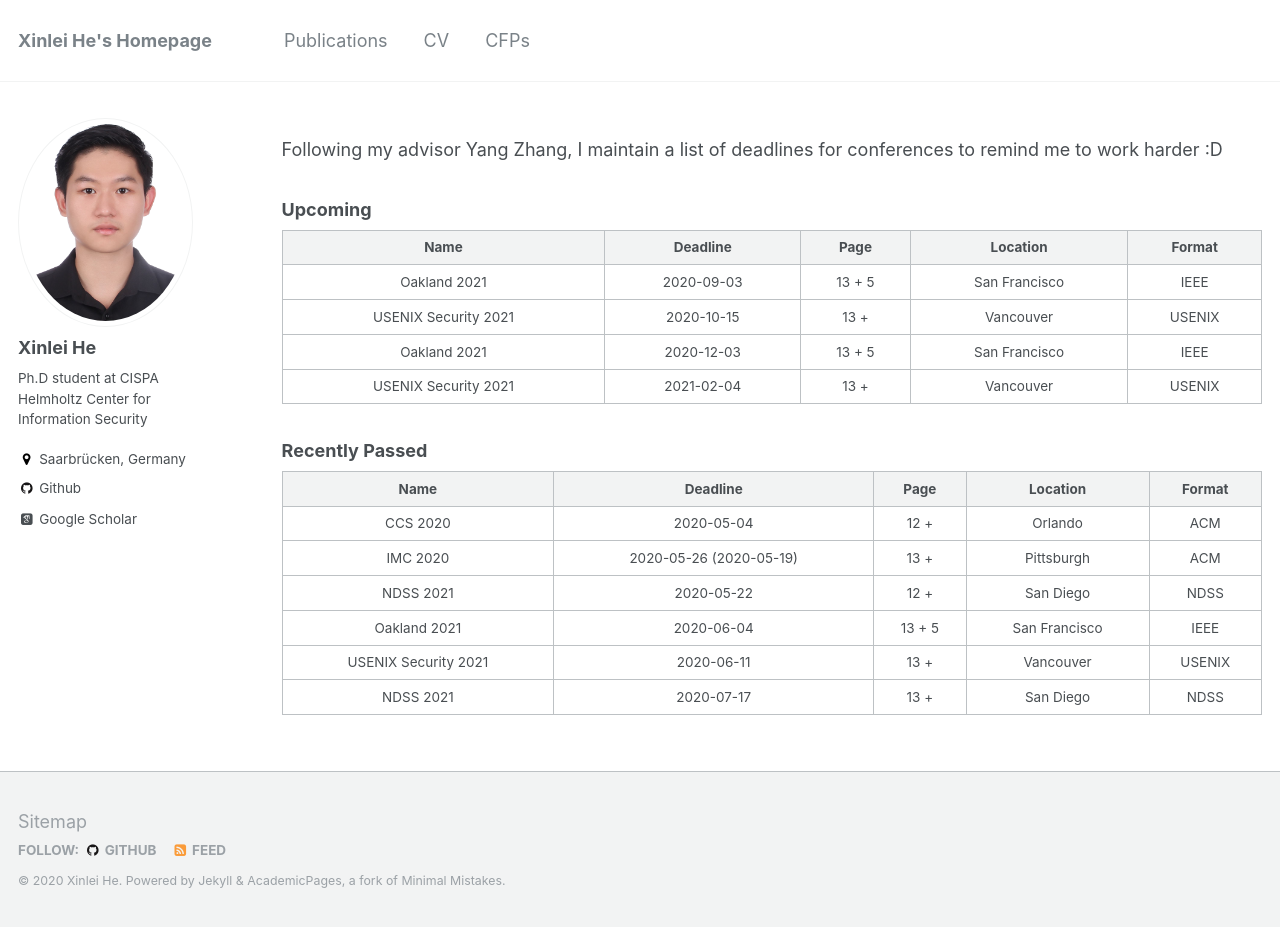
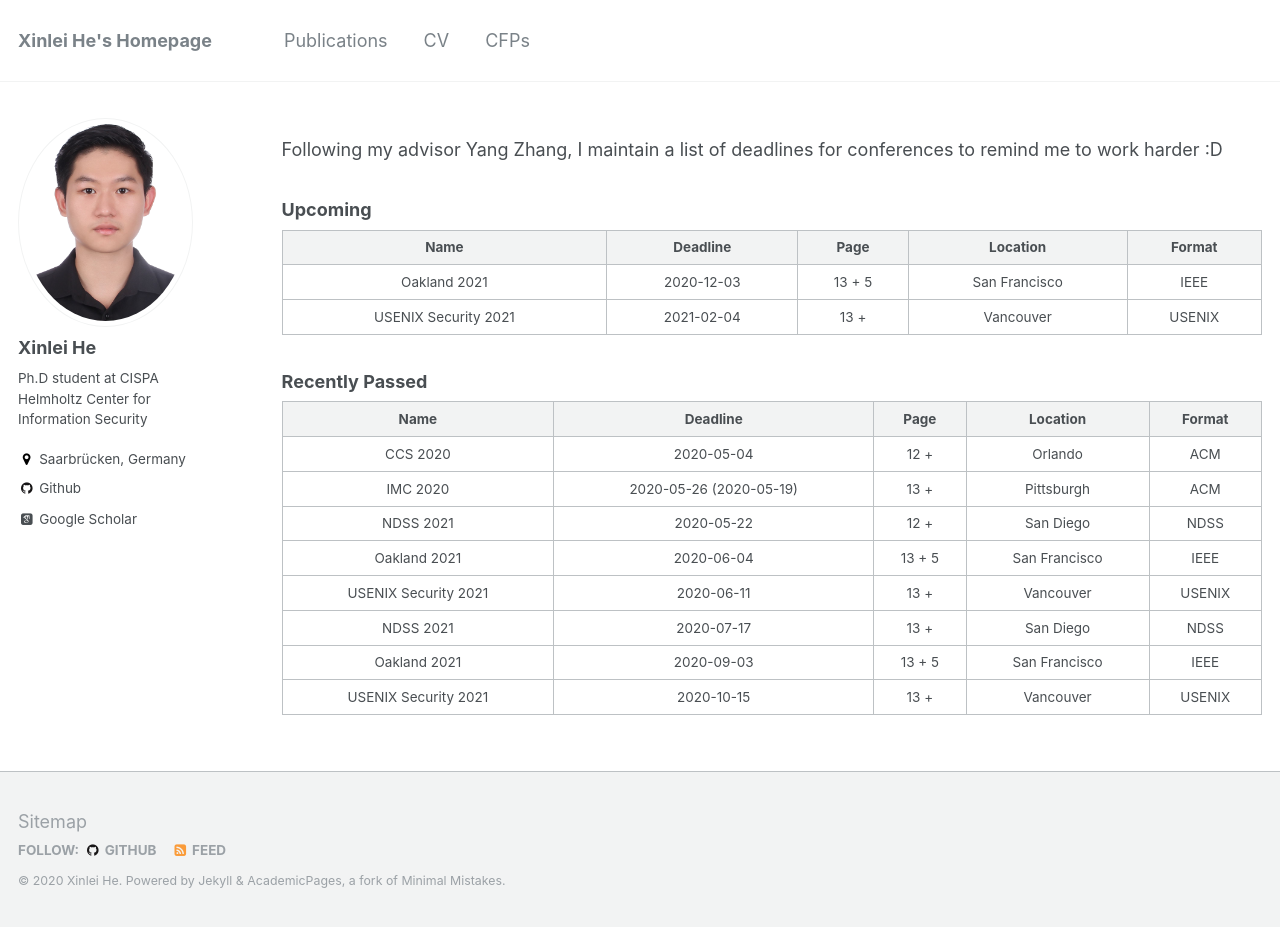
Before and after one commit to xinleihe/xinleihe.github.io, a Jekyll site: the page built from _pages/cfps.md, in a window 1280 px wide and 927 px high. Built offline with Jekyll 4.4.1, drawn with Linux system fonts in a browser that asks for light colours; some web fonts are replaced; part of the change alters nothing that is shown.

Commit message:
update cfp

```diff
--- a/_pages/cfps.md
+++ b/_pages/cfps.md
@@ -14,8 +14,6 @@ Following my advisor Yang Zhang, I maintain a list of deadlines for conferences
 
 |Name|Deadline|Page|Location|Format|
 |:-:|:-:|:-:|:-:|:-:|
-|[Oakland 2021](https://www.ieee-security.org/TC/SP2021/)                   | 2020-09-03                | 13 + 5| San Francisco | IEEE   |
-|[USENIX Security 2021](https://www.usenix.org/conference/usenixsecurity21) | 2020-10-15                | 13 +  | Vancouver     | USENIX |
 |[Oakland 2021](https://www.ieee-security.org/TC/SP2021/)                   | 2020-12-03                | 13 + 5| San Francisco | IEEE   |
 |[USENIX Security 2021](https://www.usenix.org/conference/usenixsecurity21) | 2021-02-04                | 13 +  | Vancouver     | USENIX |
 
@@ -29,3 +27,5 @@ Following my advisor Yang Zhang, I maintain a list of deadlines for conferences
 |[Oakland 2021](https://www.ieee-security.org/TC/SP2021/)                   | 2020-06-04                | 13 + 5| San Francisco | IEEE   |
 |[USENIX Security 2021](https://www.usenix.org/conference/usenixsecurity21) | 2020-06-11                | 13 +	| Vancouver     | USENIX |
 |[NDSS 2021](https://www.ndss-symposium.org/ndss-2021/)                     | 2020-07-17                | 13 +  | San Diego     | NDSS   |
+|[Oakland 2021](https://www.ieee-security.org/TC/SP2021/)                   | 2020-09-03                | 13 + 5| San Francisco | IEEE   |
+|[USENIX Security 2021](https://www.usenix.org/conference/usenixsecurity21) | 2020-10-15                | 13 +  | Vancouver     | USENIX |
```
